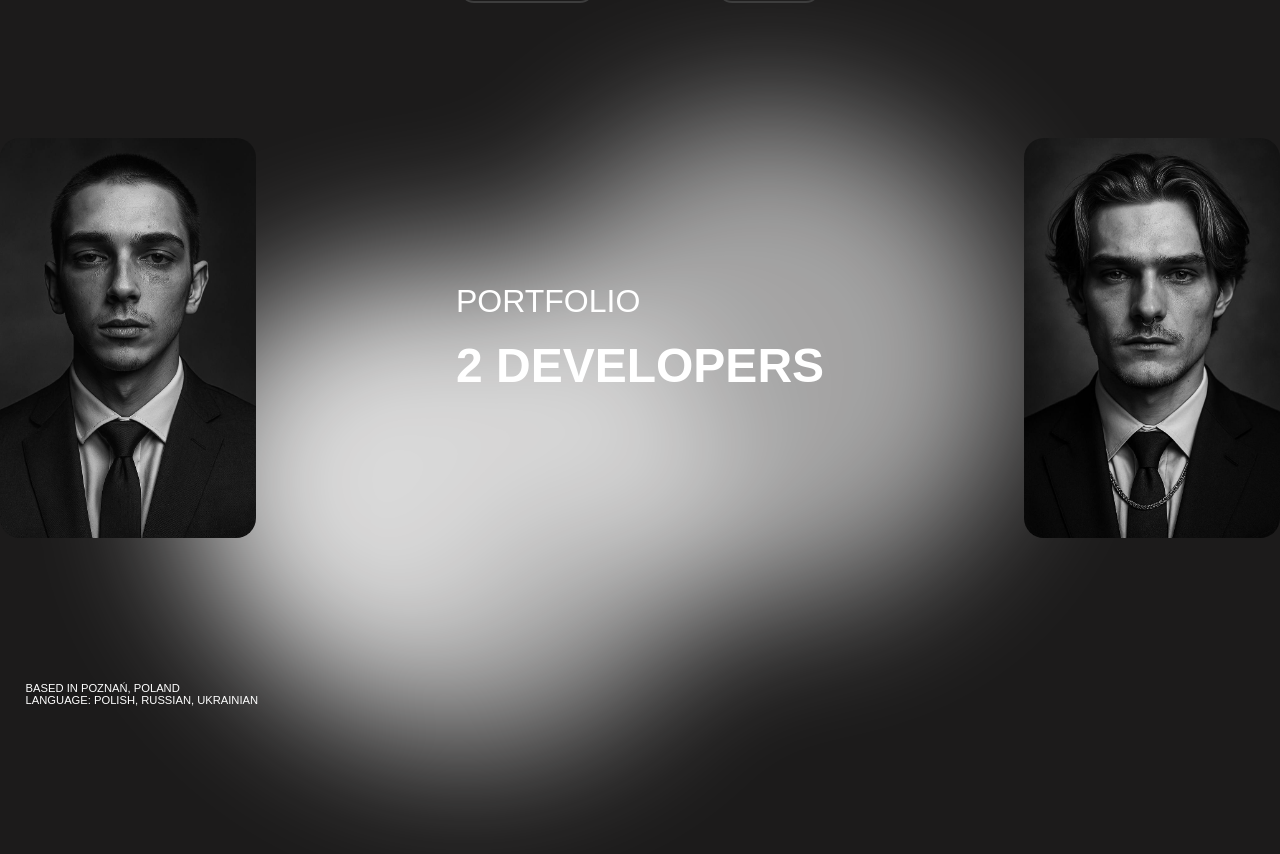
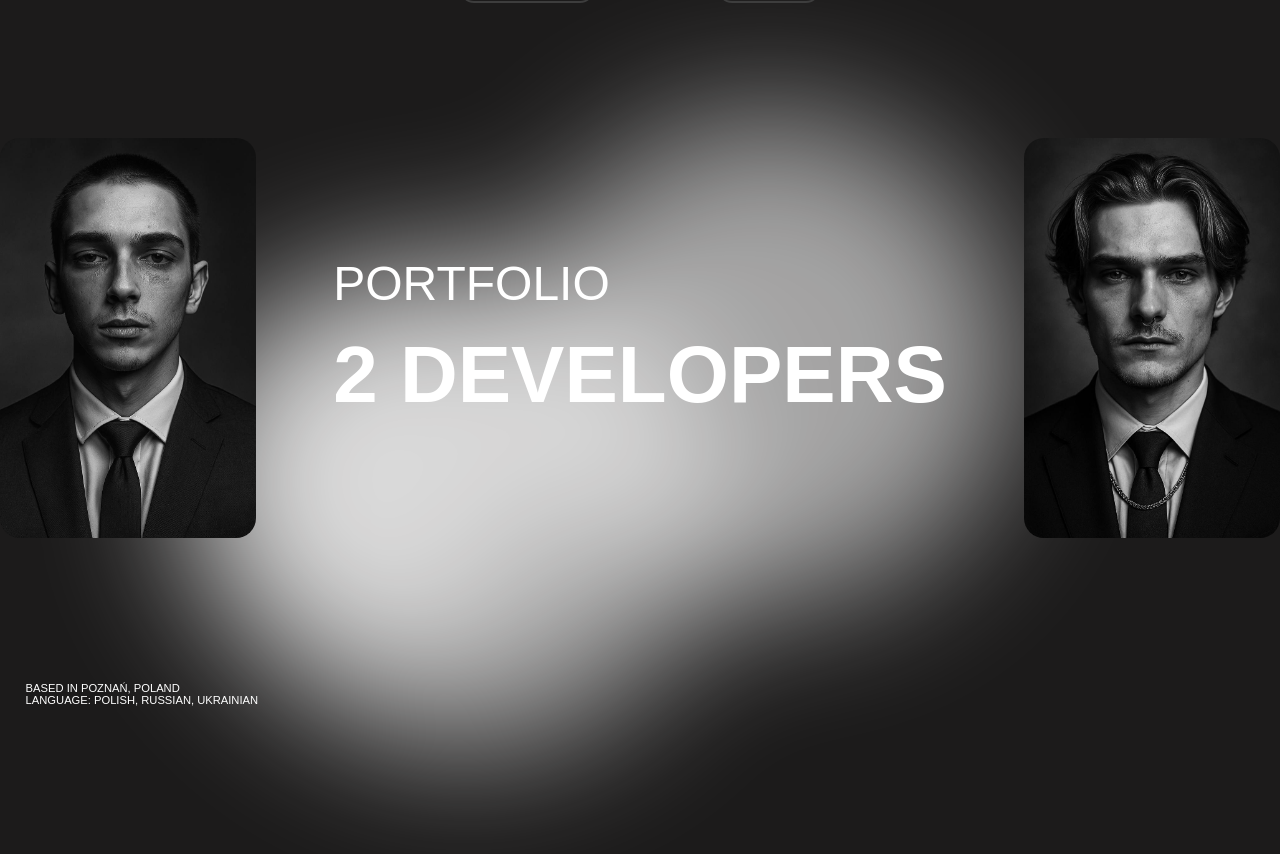
Before and after one commit to Shevchuk-10/CVS-Site, a FastAPI app: page / in a window 1280 px wide. Shown: the part 62-916 px from the top of the page. Run offline with FastAPI, Linux system fonts and the light colour scheme; some web fonts are replaced.

Commit message:
Increase font sizes for title and subtitle
Updated .main .container .text .title font size from 2rem to 3rem and .subtitle from 3rem to 5rem to improve text visibility and emphasis.

```diff
--- a/static/style.css
+++ b/static/style.css
@@ -148,14 +148,14 @@ header .container .button:hover .circle {
 }
 
 .main .container .text .title {
-    font-size: 2rem;
+    font-size: 3rem;
     color: #ffffff;
     display: flex;
 }
 
 .main .container .text .subtitle {
   white-space: nowrap;
-  font-size: 3rem;
+  font-size: 5rem;
   font-weight: 600;
   color: #ffffff;
 }
```
